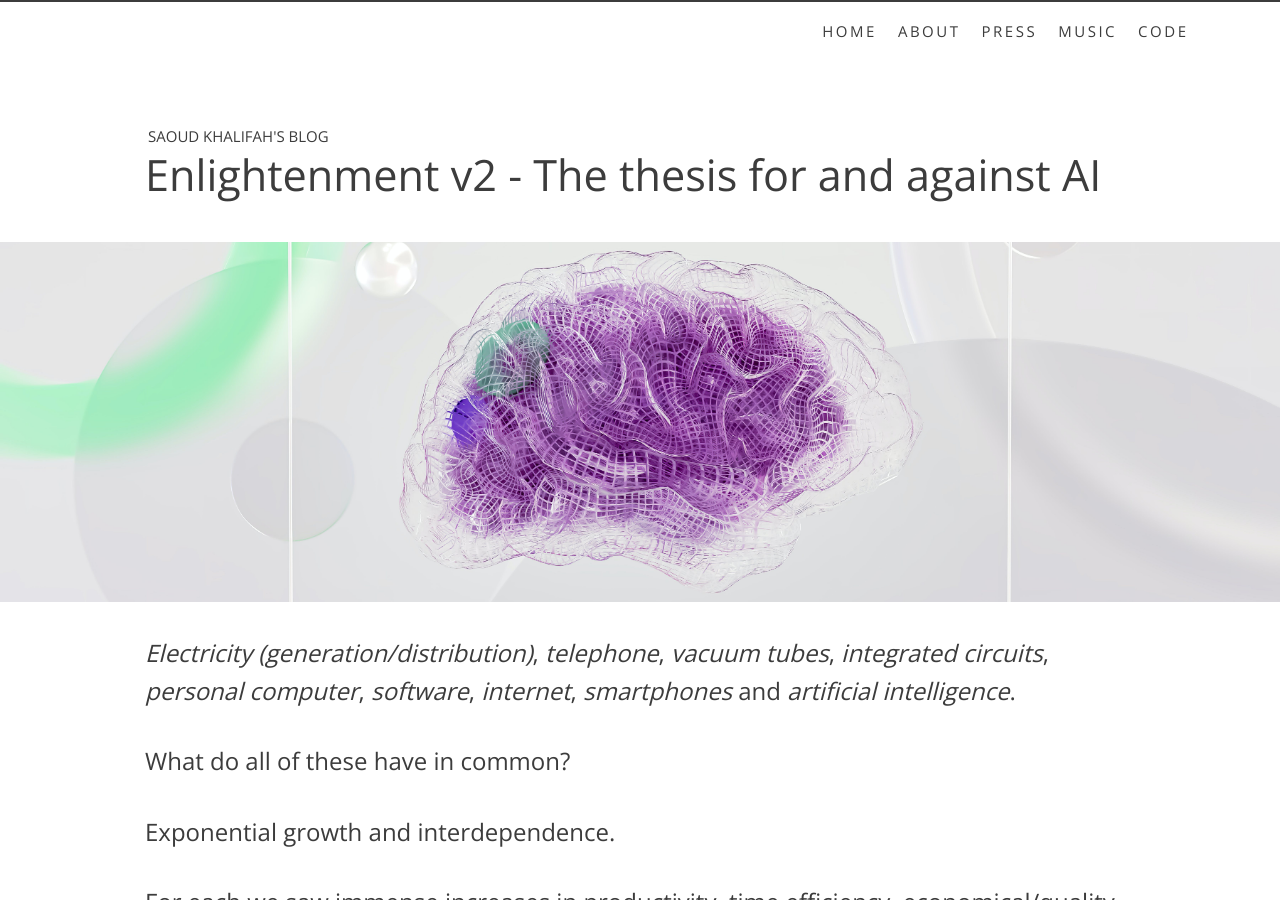
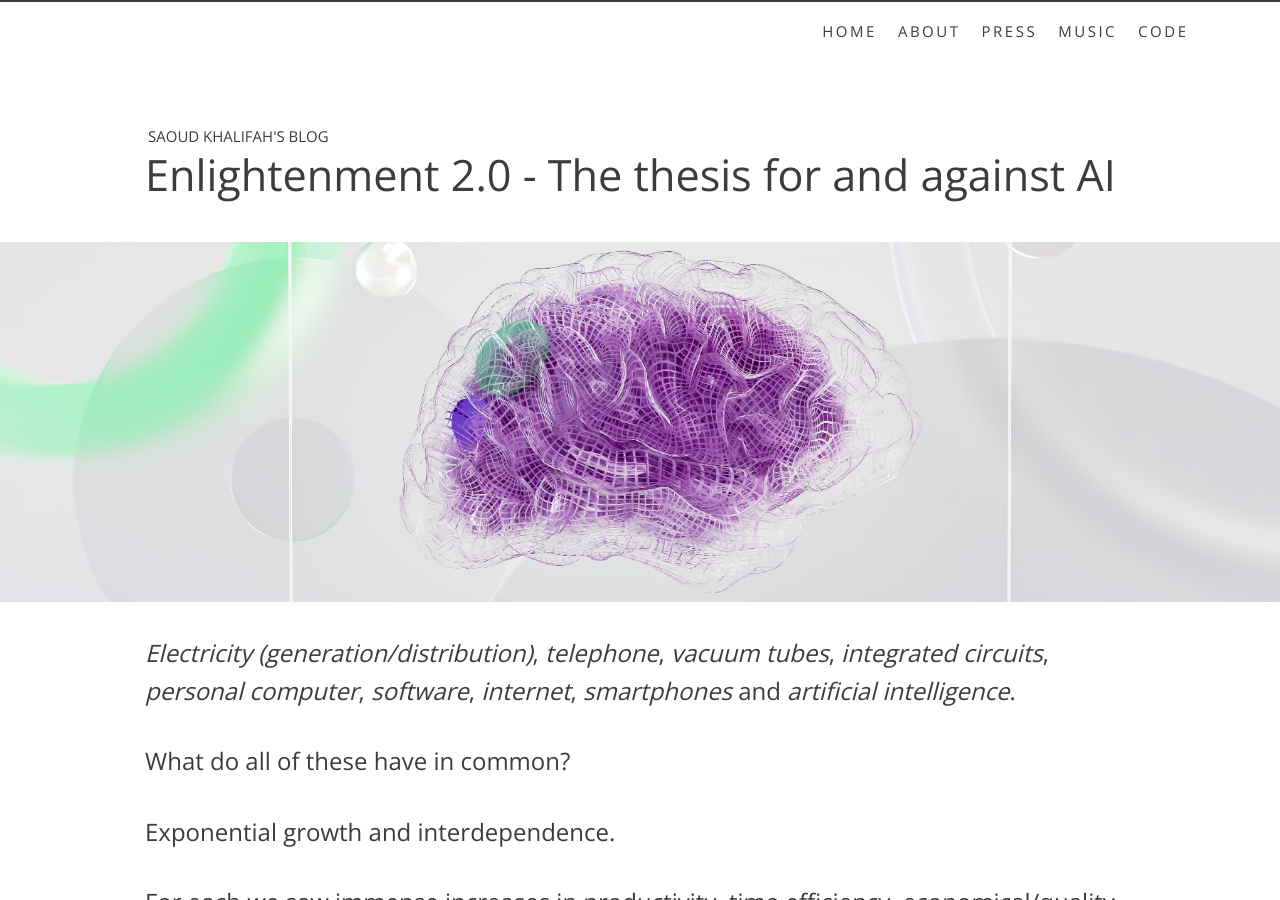
Before and after one commit to saouddk/saouddk.github.io, a Jekyll site: the page built from _posts/2024-02-09-enlightenment-v2.markdown, in a window 1280 px wide and 900 px high. Built offline with Jekyll 4.4.1, drawn with Linux system fonts in a browser that asks for light colours.

Commit message:
Update title

```diff
--- a/_posts/2024-02-09-enlightenment-v2.markdown
+++ b/_posts/2024-02-09-enlightenment-v2.markdown
@@ -1,6 +1,6 @@
 ---
 layout: post
-title: Enlightenment v2 - The thesis for and against AI
+title: Enlightenment 2.0 - The thesis for and against AI
 date: 2024-02-09
 description:
 cover_url: dm.jpg
```
